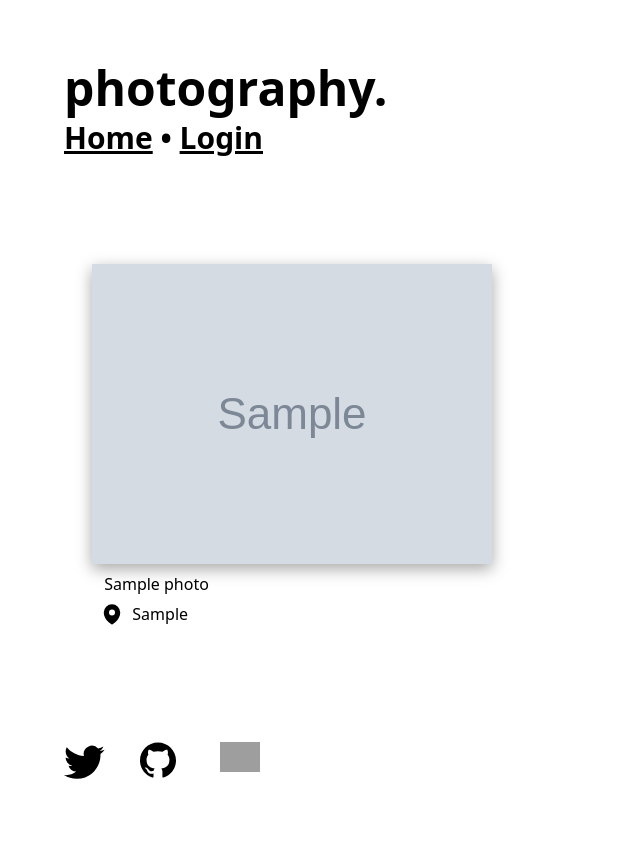
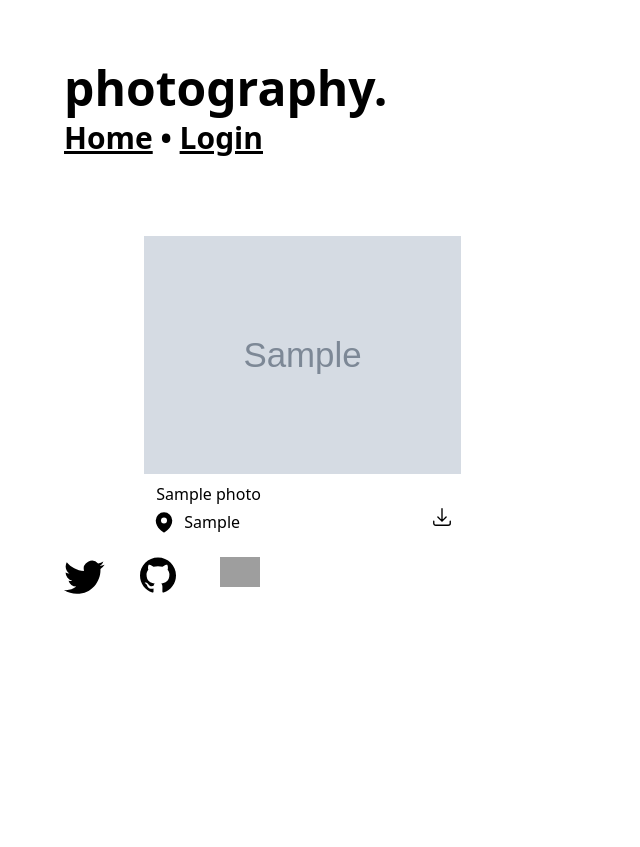
Before and after one commit to ChristopherA8/photography-site, a Django app: page /photography/ in a window 1280 px wide. Shown: the whole page, without its empty margins (0-640 px from the left). After the commit the page ends 594 px from the top, so only its background shows below. Run offline with Django 4.2, Linux system fonts and the light colour scheme; tables that the repository leaves empty hold one stand-in row (values such as "Sample post"); grey boxes marked "Sample" are stand-in pictures; some libraries are stand-ins or nearby versions; grey boxes are pictures that could not be loaded.

Commit message:
update grid layout

```diff
--- a/portfolio/templates/home.html
+++ b/portfolio/templates/home.html
@@ -5,6 +5,21 @@
     <meta name="viewport" content="width=device-width, initial-scale=1.0" />
     <title>Chris | Photography</title>
     <script src="https://cdn.tailwindcss.com"></script>
+    <style>
+      .masonry-item {
+        display: inline-block;
+        width: 100%;
+      }
+
+      .masonry-item img {
+        display: block;
+        width: 100%;
+      }
+
+      .masonry-item {
+        margin-bottom: 15px;
+      }
+    </style>
   </head>
   <body>
     <div
@@ -17,23 +32,22 @@
           <a href="/photography/admin"><u>Login</u></a>
         </p>
       </div>
-      <!-- Photos -->
+      <div>
+        <!-- Photos Grid -->
         <div
-        class="flex flex-wrap items-center justify-center sm:justify-start sm:items-start"
+          class="columns-1 gap-2 sm:columns-2 sm:gap-5 lg:columns-3 lg:gap-5 sm:mx-10 lg:mx-20"
         >
           {% for photo in photos %}
-        <div class="flex flex-col justify-evenly p-2 m-5">
+          <div class="masonry-item">
+            <div class="flex flex-col justify-evenly">
               <img
                 src="media/{{ photo.image }}"
-            style="
-              height: auto;
-              max-height: 300px;
-              box-shadow: rgba(0, 0, 0, 0.35) 0px 5px 15px;
-            "
+                alt="{{ photo.description }}"
               />
-          <div class="flex flex-col space-y-1.5 p-2">
+              <div class="flex flex-row justify-between">
+                <div class="flex flex-col p-2 space-y-1">
                   <span class="font-medium">&nbsp;{{ photo.title }}</span>
-            <div class="flex flex-row">
+                  <div class="flex flex-row items-center">
                     <svg
                       fill="currentColor"
                       viewBox="0 0 24 24"
@@ -49,6 +63,33 @@
                       ></path>
                     </svg>
                     <span>&nbsp;&nbsp;{{ photo.location }}</span>
+                  </div>
+                </div>
+                <div class="p-1">
+                  <br />
+                  <a
+                    href="media/{{ photo.image }}"
+                    download="media/{{ photo.image }}"
+                  >
+                    <svg
+                      fill="none"
+                      stroke="#000000"
+                      stroke-width="1.5"
+                      viewBox="0 0 24 24"
+                      height="30"
+                      width="30"
+                      xmlns="http://www.w3.org/2000/svg"
+                      aria-hidden="true"
+                      class="hover:bg-gray-100 rounded-md p-1"
+                    >
+                      <path
+                        stroke-linecap="round"
+                        stroke-linejoin="round"
+                        d="M3 16.5v2.25A2.25 2.25 0 005.25 21h13.5A2.25 2.25 0 0021 18.75V16.5M16.5 12L12 16.5m0 0L7.5 12m4.5 4.5V3"
+                      ></path>
+                    </svg>
+                  </a>
+                </div>
               </div>
             </div>
           </div>
@@ -81,5 +122,6 @@
           </a>
         </div>
       </div>
+    </div>
   </body>
 </html>
```
Lines whose indentation alone changed are shown as unchanged.
